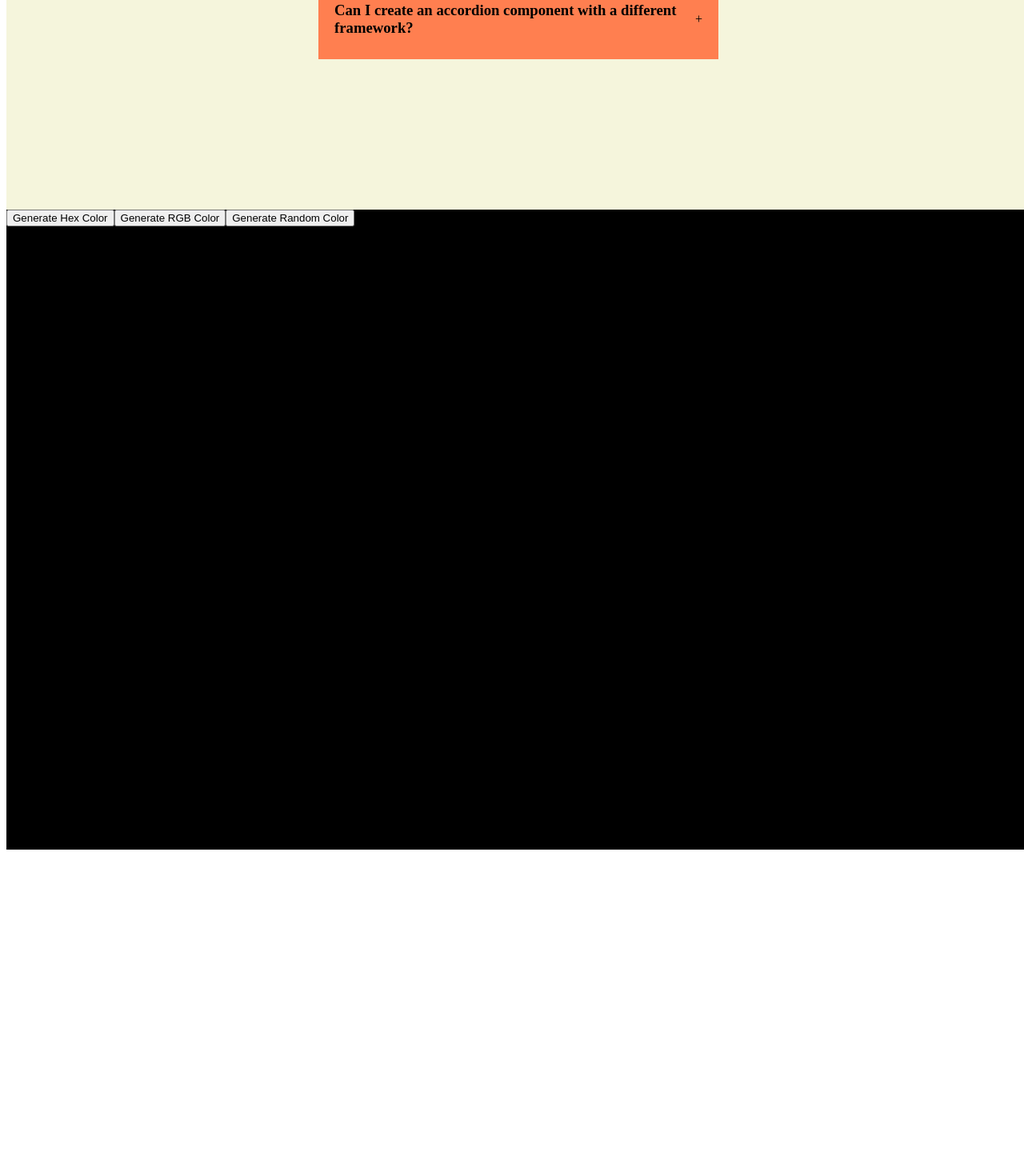
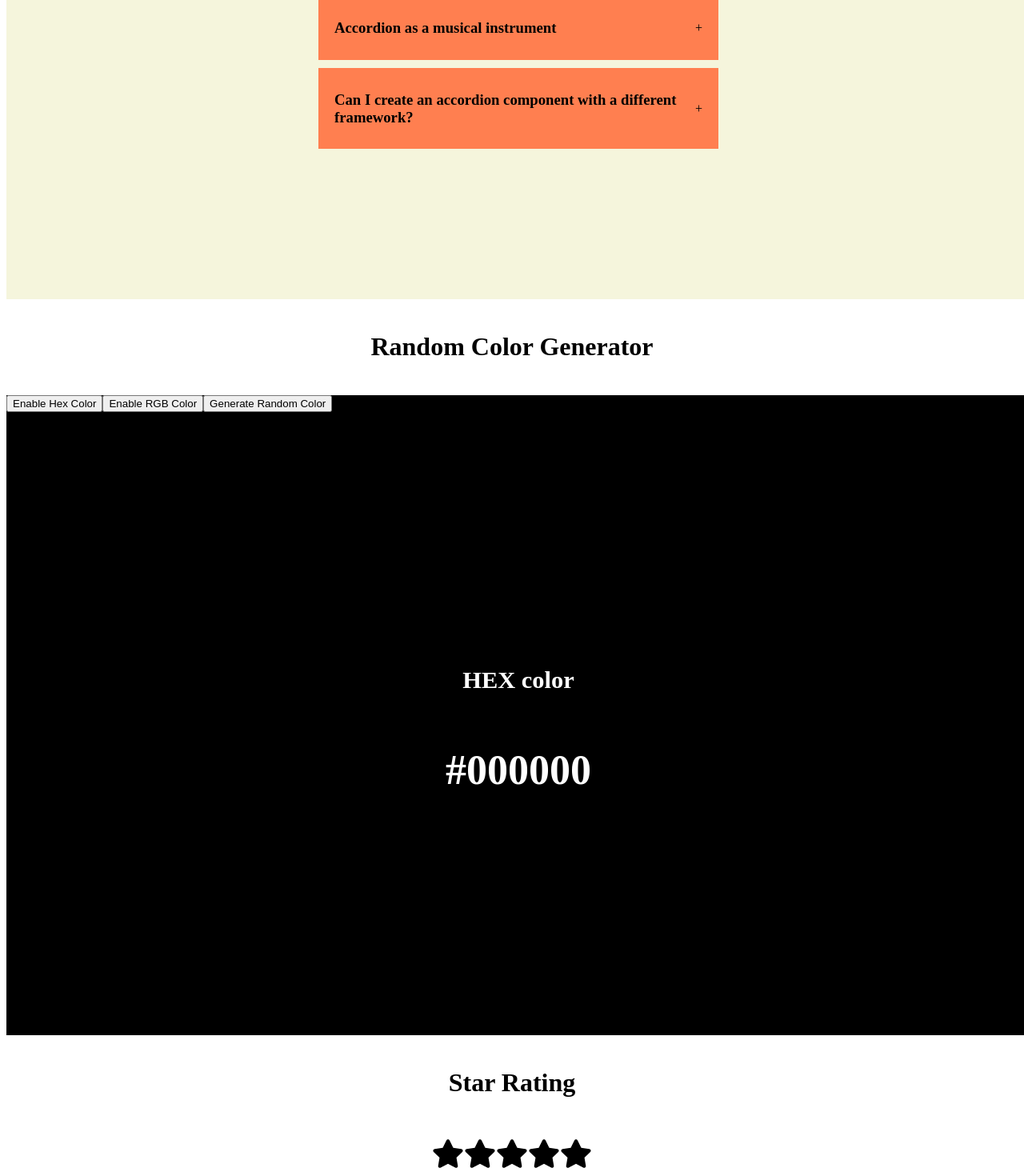
Before and after one commit to miranijay/react-Practice-Projects, a React (Vite) app in the folder practice/: page / in a window 1280 px wide. Shown: the part 546-2016 px from the top of the page at 80% size. Before the commit the page ends 1616 px from the top, so only its background shows below. Built offline with nearby package versions, Linux system fonts and the light colour scheme.

Commit message:
star-rating

```diff
--- a/practice/package.json
+++ b/practice/package.json
@@ -11,7 +11,8 @@
   },
   "dependencies": {
     "react": "^18.3.1",
-    "react-dom": "^18.3.1"
+    "react-dom": "^18.3.1",
+    "react-icons": "^5.4.0"
   },
   "devDependencies": {
     "@eslint/js": "^9.15.0",
--- a/practice/src/App.jsx
+++ b/practice/src/App.jsx
@@ -1,6 +1,7 @@
 import ReactDOM from 'react-dom/client'
 import Accordian  from './components/accordian/index.jsx'
 import Randomcolor from './components/random-color/index.jsx'
+import StarRating from './components/star_rating/index.jsx'
 
 export default function App() {
 
@@ -11,6 +12,8 @@ export default function App() {
 
                 <Randomcolor />
 
+                <StarRating />
+
 
             </div>
     )
--- a/practice/src/components/accordian/index.jsx
+++ b/practice/src/components/accordian/index.jsx
@@ -30,6 +30,12 @@ export default function Accordian() {
 
     return (
         <>
+            <h1 style={{
+                textAlign: "center",
+                padding: "20px"
+                }}>
+                    Accordian
+            </h1>
             <div className="wrapper">
                 <button onClick={() => setenableMulti(!enableMulti)}>{enableMulti ? "Disable Multi Selection" : "Enable Multi Selection"}</button>
                 <div className="accordian">
--- a/practice/src/components/random-color/index.jsx
+++ b/practice/src/components/random-color/index.jsx
@@ -7,23 +7,56 @@ export default function Randomcolor() {
 
     function handleRandomHexColor () {
 
-        const hex = []
+        const hex = [0,1,2,3,4,5,6,7,8,9,'A','B','C','D','E','F']
+        let hexColor = "#"
+
+        for( let i = 0; i < 6; i++) {
+            hexColor += hex[Math.floor(Math.random() * hex.length)]
+        }
+
+        setcolor(hexColor)
 
     }
 
     function handleRandomrgbColor () {
 
+        const R = Math.floor(Math.random() * 256)
+        const G = Math.floor(Math.random() * 256)
+        const B = Math.floor(Math.random() * 256)
+
+        setcolor(`rgb(${R},${G},${B})`)
+
     }
 
     return (
-        <div className="container" style={{
+        <>
+            <h1 style={{
+                textAlign: "center",
+                padding: "20px"
+                }}>
+                    Random Color Generator
+            </h1>
+            <div style={{
                 width:"100vw",
                 height: "100vh",
                 background: color,
                 }}>
-            <button onClick={() => settypeColor('hex')}>Generate Hex Color </button>
-            <button onClick={() => settypeColor('rgb')}>Generate RGB Color</button>
+                <button onClick={() => settypeColor('hex')}>Enable Hex Color </button>
+                <button onClick={() => settypeColor('rgb')}>Enable RGB Color</button>
                 <button onClick={typeColor === 'hex' ? handleRandomHexColor : handleRandomrgbColor}>Generate Random Color</button>
+                <div style={{
+                    display: "flex",
+                    flexDirection: "column",
+                    justifyContent: "center",
+                    alignItems: "center",
+                    height: "100vh",
+                    color: "white",
+                    fontSize: "26px"
+                }}>
+                    <h3>{typeColor === "rgb" ? "RGB color" : "HEX color"}</h3>
+                    <h1>{color}</h1>
                 </div>
+            </div>
+        </>
     )
 }
--- /dev/null
+++ b/practice/src/components/star_rating/index.jsx
@@ -0,0 +1,53 @@
+import React, { useState } from "react";
+import { FaStar } from "react-icons/fa";
+import "./style.css";
+
+export default function StarRating({stars = 5}) {
+
+    const [rating, setRating] = useState(0)
+    const [hover, sethover] = useState(0)
+
+    function handleclick(currindex) {           // getting current index on which user clicked
+
+        setRating(currindex)
+    }
+
+    function handleMouseEnter(currindex) {      // getting current index on which user hover
+
+        sethover(currindex)
+    }
+
+    function handleMouseLeave() {               //  when user leave the hover
+
+        sethover(rating)
+    }
+
+    return (
+        <>
+            <h1 style={{
+                textAlign: "center",
+                padding: "20px"
+            }}>
+                Star Rating
+            </h1>
+            <div className="container">
+                {
+                    [...Array(stars)].map((_, index) => {
+                        index += 1
+
+                        return (
+                            <FaStar
+                                key={index}
+                                className={index <= (hover || rating) ? "active" : "inactive"}
+                                onClick={() => handleclick(index)}
+                                onMouseMove={() => handleMouseEnter(index)}
+                                onMouseLeave={() => handleMouseLeave()}
+                                size={40}
+                            />
+                        )
+                    })
+                }
+            </div>
+        </>
+    )
+}
--- /dev/null
+++ b/practice/src/components/star_rating/style.css
@@ -0,0 +1,14 @@
+.active {
+    color: #fff700;
+}
+
+.inactive {
+    color: #000000;
+}
+
+.container {
+    display: flex;
+    justify-content: center;
+    align-items: center;
+    margin-top: 30px;
+}
```
Also changed, not shown: 1 other file (tests, documents, lock files or other folders). Lines whose indentation alone changed are shown as unchanged.
